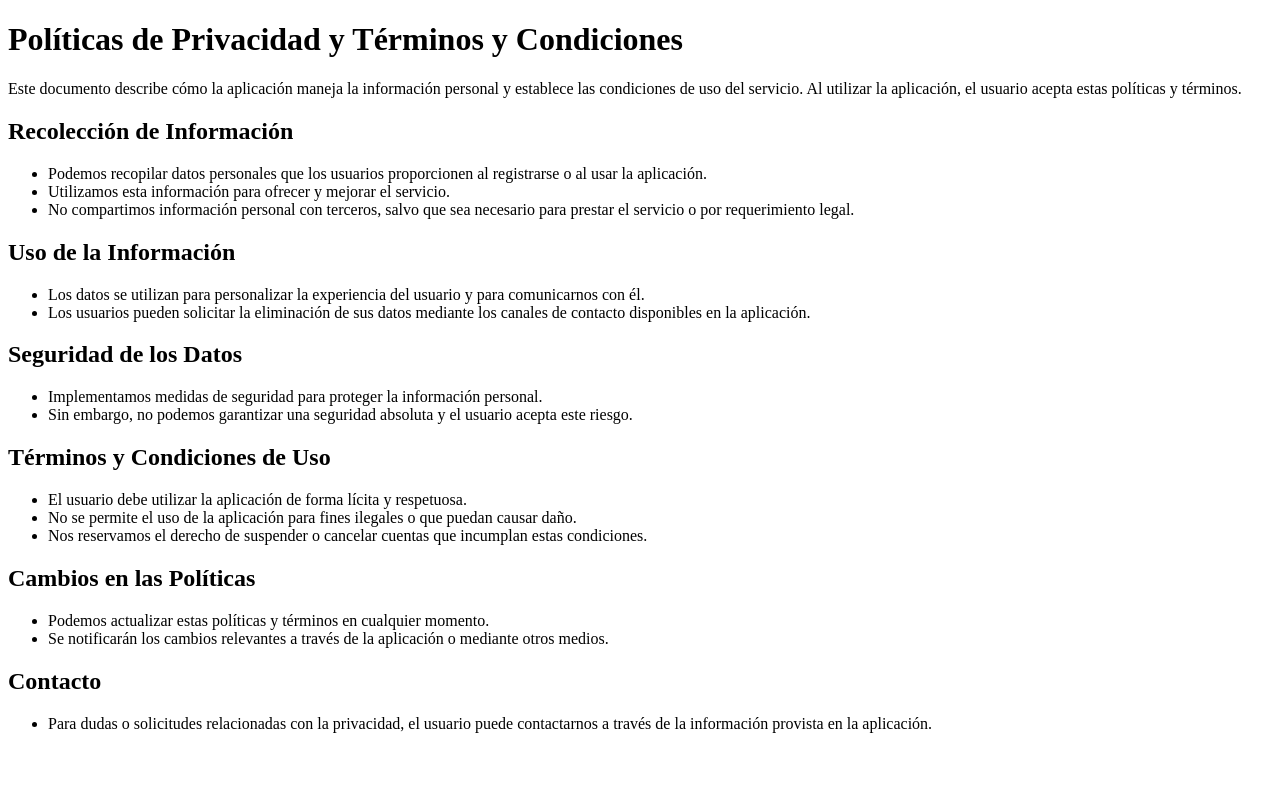
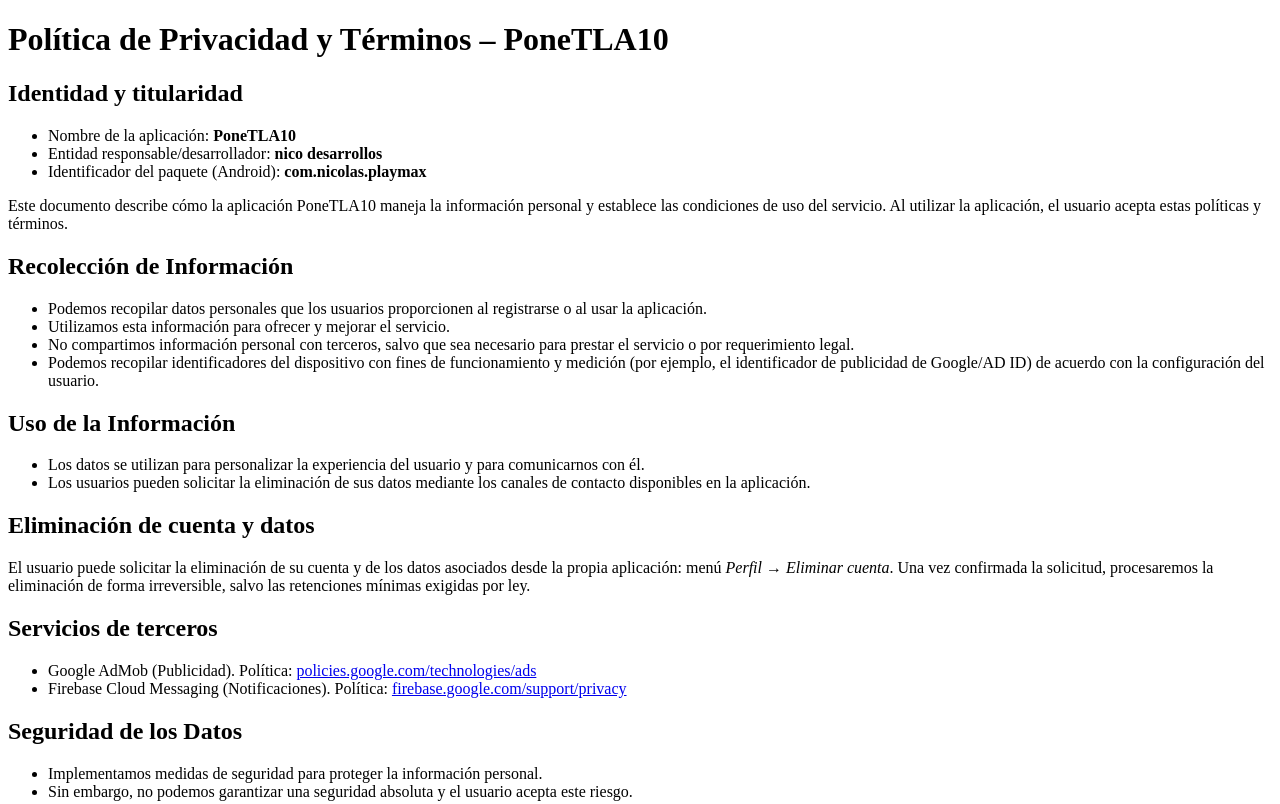
Before and after one commit to nicolasalvarezjs/politica, a website: page politica_privacidad.html in a window 1280 px wide. Shown: the top 804 px of the page. Drawn offline with Linux system fonts and the light colour scheme.

Commit message:
Update politica_privacidad.html

```diff
--- a/politica_privacidad.html
+++ b/politica_privacidad.html
@@ -4,12 +4,19 @@
 <head>
     <meta charset="UTF-8">
     <meta name="viewport" content="width=device-width, initial-scale=1.0">
-    <title>Políticas de Privacidad y Términos</title>
+    <title>Política de Privacidad – PoneTLA10 (nico desarrollos)</title>
 </head>
 <body>
-    <h1>Políticas de Privacidad y Términos y Condiciones</h1>
+    <h1>Política de Privacidad y Términos – PoneTLA10</h1>
 
-<p>Este documento describe cómo la aplicación maneja la información personal y establece las condiciones de uso del servicio. Al utilizar la aplicación, el usuario acepta estas políticas y términos.</p>
+    <h2>Identidad y titularidad</h2>
+    <ul>
+        <li>Nombre de la aplicación: <strong>PoneTLA10</strong></li>
+        <li>Entidad responsable/desarrollador: <strong>nico desarrollos</strong></li>
+        <li>Identificador del paquete (Android): <strong>com.nicolas.playmax</strong></li>
+    </ul>
+
+<p>Este documento describe cómo la aplicación PoneTLA10 maneja la información personal y establece las condiciones de uso del servicio. Al utilizar la aplicación, el usuario acepta estas políticas y términos.</p>
 
 <h2>Recolección de Información</h2>
 
@@ -17,6 +24,7 @@
 <li>Podemos recopilar datos personales que los usuarios proporcionen al registrarse o al usar la aplicación.</li>
 <li>Utilizamos esta información para ofrecer y mejorar el servicio.</li>
 <li>No compartimos información personal con terceros, salvo que sea necesario para prestar el servicio o por requerimiento legal.</li>
+<li>Podemos recopilar identificadores del dispositivo con fines de funcionamiento y medición (por ejemplo, el identificador de publicidad de Google/AD ID) de acuerdo con la configuración del usuario.</li>
 </ul>
 
 <h2>Uso de la Información</h2>
@@ -25,6 +33,15 @@
 <li>Los datos se utilizan para personalizar la experiencia del usuario y para comunicarnos con él.</li>
 <li>Los usuarios pueden solicitar la eliminación de sus datos mediante los canales de contacto disponibles en la aplicación.</li>
 </ul>
+
+    <h2>Eliminación de cuenta y datos</h2>
+    <p>El usuario puede solicitar la eliminación de su cuenta y de los datos asociados desde la propia aplicación: menú <em>Perfil</em> → <em>Eliminar cuenta</em>. Una vez confirmada la solicitud, procesaremos la eliminación de forma irreversible, salvo las retenciones mínimas exigidas por ley.</p>
+
+    <h2>Servicios de terceros</h2>
+    <ul>
+        <li>Google AdMob (Publicidad). Política: <a href="https://policies.google.com/technologies/ads?hl=es" target="_blank" rel="noopener noreferrer">policies.google.com/technologies/ads</a></li>
+        <li>Firebase Cloud Messaging (Notificaciones). Política: <a href="https://firebase.google.com/support/privacy?hl=es-419" target="_blank" rel="noopener noreferrer">firebase.google.com/support/privacy</a></li>
+    </ul>
 
 <h2>Seguridad de los Datos</h2>
 
@@ -54,5 +71,7 @@
 <li>Para dudas o solicitudes relacionadas con la privacidad, el usuario puede contactarnos a través de la información provista en la aplicación.</li>
 </ul>
 
+    <p><small>Última actualización: 12 de agosto de 2025</small></p>
+
 </body>
 </html>
```
